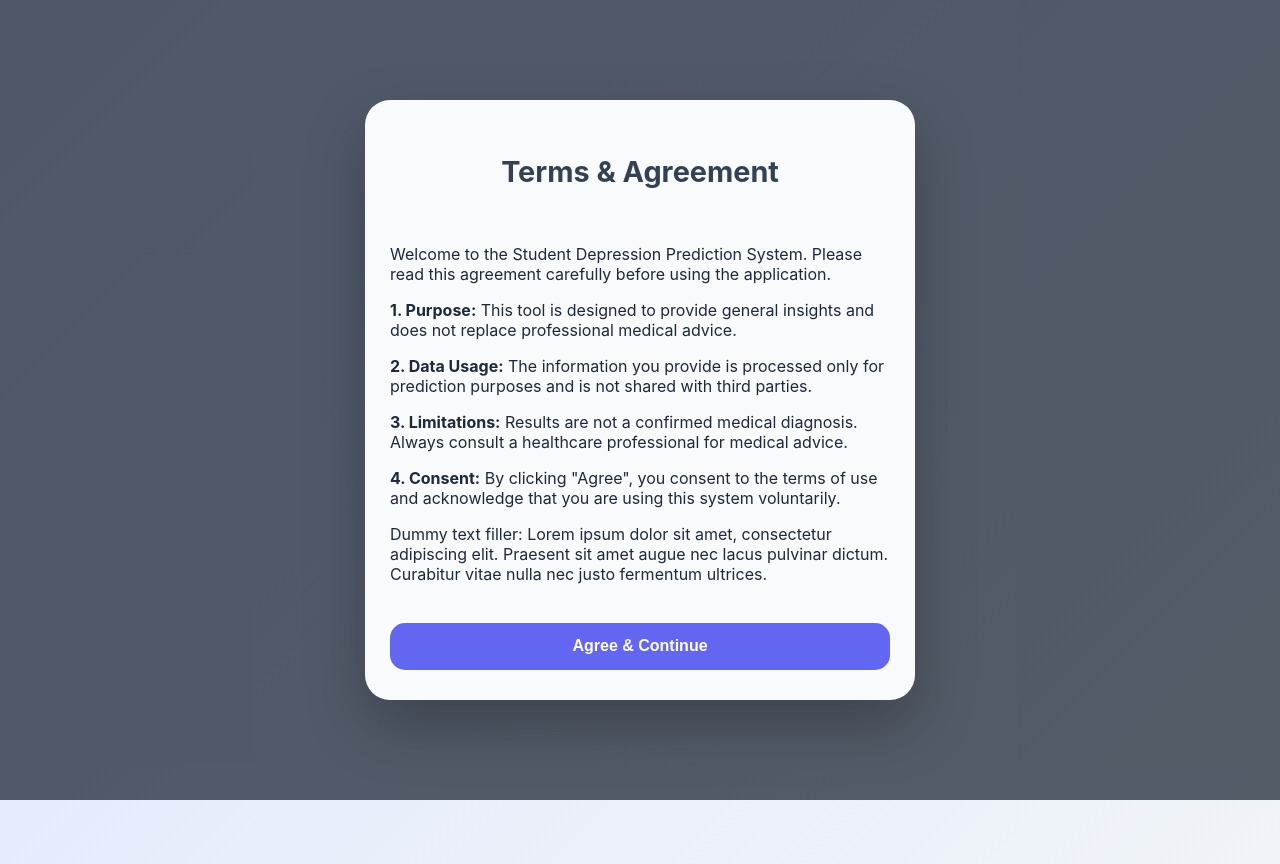
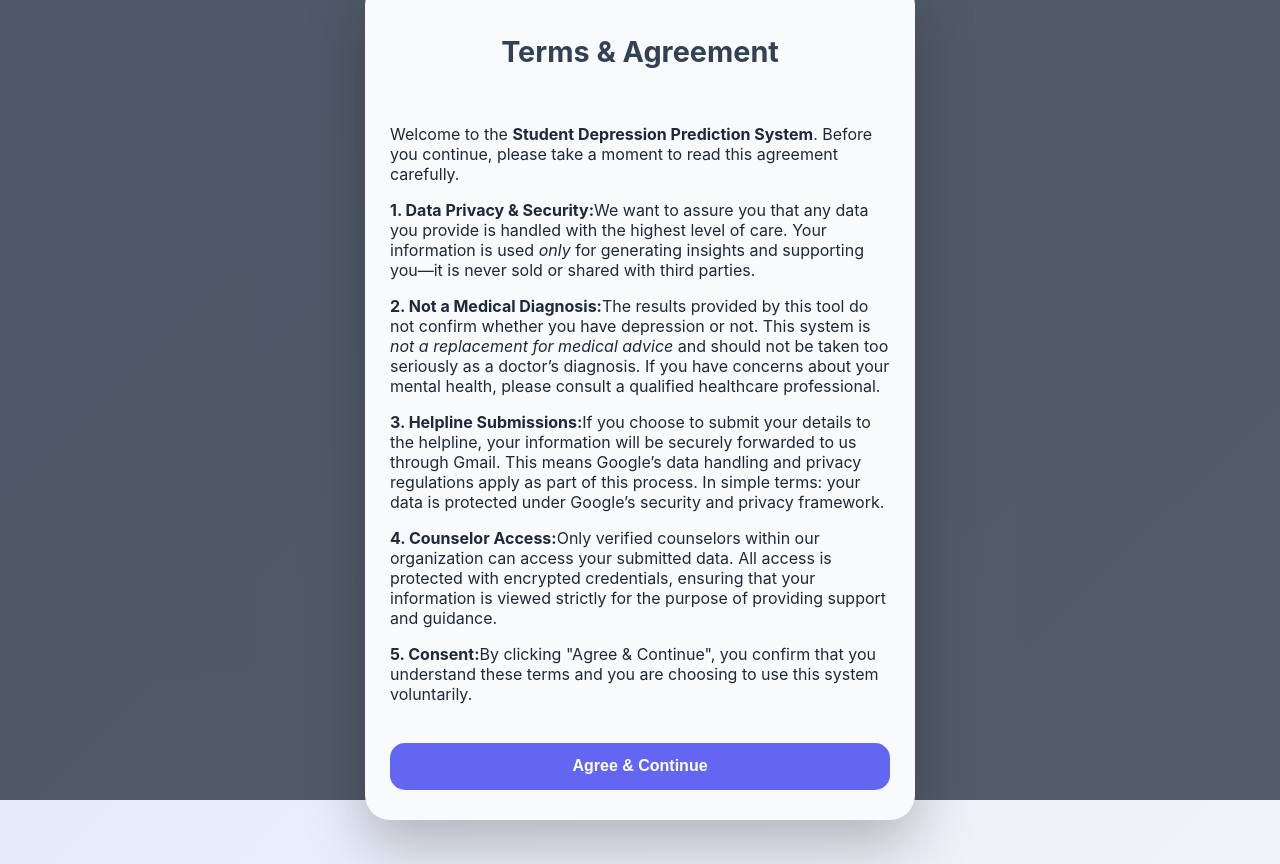
Before and after one commit to chanupa2002/fdm_final, a React (Create React App) app in the folder frontend/: page / in a window 1280 px wide. Built offline with nearby package versions, Linux system fonts and the light colour scheme.

Commit message:
Update App.js

```diff
--- a/frontend/src/App.js
+++ b/frontend/src/App.js
@@ -196,38 +196,51 @@ Family History of Mental Illness: ${formData.familyHistory}
             <h2>Terms & Agreement</h2>
             <div className="agreement-text">
               <p>
-                Welcome to the Student Depression Prediction System. Please read
-                this agreement carefully before using the application.
+                Welcome to the <strong>Student Depression Prediction System</strong>.
+                Before you continue, please take a moment to read this agreement carefully.
               </p>
+
               <p>
-                <strong>1. Purpose:</strong> This tool is designed to provide
-                general insights and does not replace professional medical
-                advice.
+                <strong>1. Data Privacy & Security:</strong>
+                We want to assure you that any data you provide is handled with the highest
+                level of care. Your information is used <em>only</em> for generating insights
+                and supporting you—it is never sold or shared with third parties.
               </p>
+
               <p>
-                <strong>2. Data Usage:</strong> The information you provide is
-                processed only for prediction purposes and is not shared with
-                third parties.
+                <strong>2. Not a Medical Diagnosis:</strong>
+                The results provided by this tool do not confirm whether you have depression
+                or not. This system is <em>not a replacement for medical advice</em> and should
+                not be taken too seriously as a doctor’s diagnosis. If you have concerns
+                about your mental health, please consult a qualified healthcare professional.
               </p>
+
               <p>
-                <strong>3. Limitations:</strong> Results are not a confirmed
-                medical diagnosis. Always consult a healthcare professional for
-                medical advice.
+                <strong>3. Helpline Submissions:</strong>
+                If you choose to submit your details to the helpline, your information will
+                be securely forwarded to us through Gmail. This means Google’s data handling
+                and privacy regulations apply as part of this process. In simple terms: your
+                data is protected under Google’s security and privacy framework.
               </p>
+
               <p>
-                <strong>4. Consent:</strong> By clicking "Agree", you consent to
-                the terms of use and acknowledge that you are using this system
-                voluntarily.
+                <strong>4. Counselor Access:</strong>
+                Only verified counselors within our organization can access your submitted
+                data. All access is protected with encrypted credentials, ensuring that your
+                information is viewed strictly for the purpose of providing support and guidance.
               </p>
+
               <p>
-                Dummy text filler: Lorem ipsum dolor sit amet, consectetur
-                adipiscing elit. Praesent sit amet augue nec lacus pulvinar
-                dictum. Curabitur vitae nulla nec justo fermentum ultrices.
+                <strong>5. Consent:</strong>
+                By clicking "Agree & Continue", you confirm that you understand these terms
+                and you are choosing to use this system voluntarily.
               </p>
             </div>
+
             <button className="btn" onClick={() => setAgreed(true)}>
               Agree & Continue
             </button>
+
           </div>
         </div>
       )}
```
